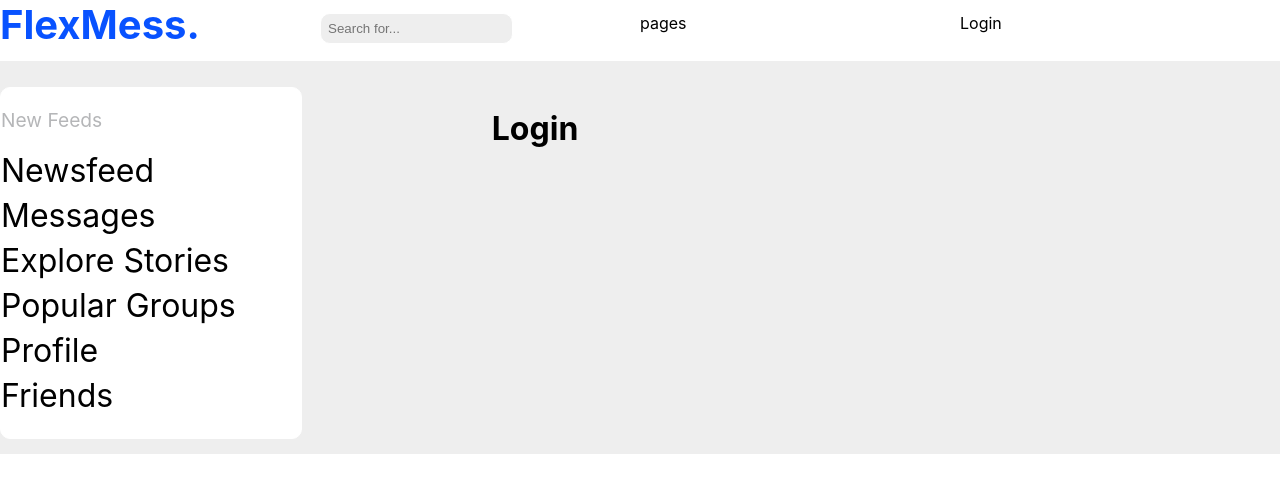
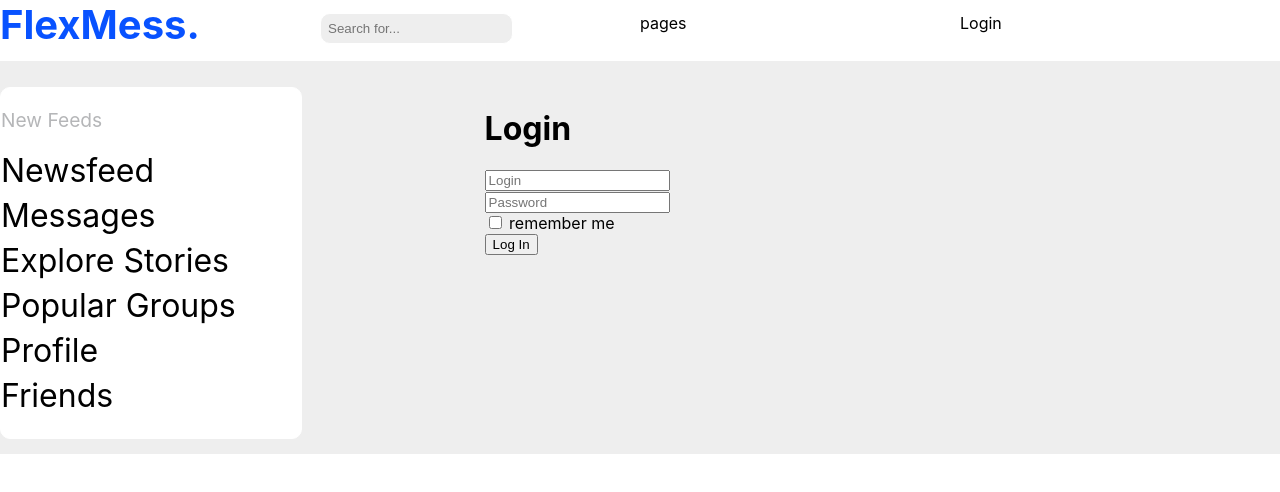
Before and after one commit to cupOfTea321/social-network2, a React (Create React App) app: page /login in a window 1280 px wide. Shown: the top 492 px of the page. Built offline with nearby package versions, Linux system fonts and the light colour scheme; no server answers.

Commit message:
after 75 with redux-form 1.0

```diff
--- a/package.json
+++ b/package.json
@@ -11,6 +11,7 @@
     "react-router-dom": "^6.4.2",
     "react-scripts": "5.0.1",
     "redux": "^4.2.0",
+    "redux-form": "^8.3.9",
     "redux-thunk": "^2.4.2",
     "web-vitals": "^2.1.4"
   },
--- a/src/Redux/redux_store.js
+++ b/src/Redux/redux_store.js
@@ -2,7 +2,7 @@
 import {profileReducer} from "./profile_reducer";
 import {dialogsReducer} from "./dialogs_reducer";
 import {friendsReducer} from "./friends_reducer";
-
+import {reducer as formReducer} from "redux-form"
 import AuthReducer from "./auth_reducer";
 import thunk from "redux-thunk";
 let reducers = combineReducers({
@@ -10,6 +10,7 @@
     dialogsPage: dialogsReducer,
     friendsPage: friendsReducer,
     auth  : AuthReducer,
+    form: formReducer,
 })
 
 // автоматически создаёт объект стор, в который передаются редьюсеры
--- a/src/components/Login/Login.jsx
+++ b/src/components/Login/Login.jsx
@@ -1,11 +1,40 @@
+import {Field, reduxForm} from "redux-form";
+
 const Login = (props) => {
+    const onSubmit = (formData) => {
+        console.log(formData)
+    }
     return(
         <div>
             <h1>
                 Login
             </h1>
+            <LoginReduxForm onSubmit={onSubmit}/>
         </div>
     );
 }
+const LoginForm = (props) => {
+    return(
+            <form onSubmit={props.handleSubmit}>
+                <div>
+                    <Field placeholder={"Login"} name={"log"} component={"input"}/>
+                </div>
+                <div>
+                    <Field placeholder={"Password"} name={"pass"} component={"input"}/>
+                </div>
+                <div>
+                    <Field type={"checkbox"} name={"remember"} component={"input"}/> remember me
+                </div>
+                <div>
+                    <button>Log In</button>
+                </div>
+            </form>
+    );
+}
 
+// Функция, возвращающая НОС
+const LoginReduxForm = reduxForm({
+    // a unique name for the form
+    form: 'login'
+})(LoginForm)
 export default Login;
--- a/src/components/Main/Profile/ProfileBars/ProfileBars.jsx
+++ b/src/components/Main/Profile/ProfileBars/ProfileBars.jsx
@@ -33,6 +33,7 @@
 
                 <div className={m.profile_block1}>
                     <p className="grey_text">Create Post</p>
+
                     <textarea onChange={changeTextPost}  ref={post} id="text" placeholder="What`s on your mind?"  rows="5"/>
                     <button onClick={ btnClick}>Add</button>
                 </div>
--- a/src/components/Main/Profile/ProfileContainer.jsx
+++ b/src/components/Main/Profile/ProfileContainer.jsx
@@ -21,7 +21,7 @@
 
         let profileId = this.props.router.params['*'];
         if (!profileId){
-            profileId = 2;
+            profileId = 26858;
         }
         this.props.getUserProfile(profileId);
         this.props.getStatus(profileId);
--- a/src/components/Main/Profile/ProfileWrapper/ProfileStatus.jsx
+++ b/src/components/Main/Profile/ProfileWrapper/ProfileStatus.jsx
@@ -25,6 +25,15 @@
         })
         this.props.updateStatus(this.state.status)
     }
+    componentDidUpdate(prevProps, prevState, snapshot) {
+        if (prevProps.status !== this.props.status){
+            this.setState({
+                status: this.props.status
+            });
+        }
+        console.log("componentDidUpdate")
+    }
+
     render() {
         return(
             <div>
--- a/src/hoc/withAuthRedirect.jsx
+++ b/src/hoc/withAuthRedirect.jsx
@@ -1,4 +1,4 @@
-import {Navigate} from "react-router-dom";
+
 
 import React from "react";
 import {connect} from "react-redux";
@@ -10,7 +10,7 @@
 export const withAuthRedirect = (Component) => {
     class RedirectComponent extends React.Component {
         render() {
-            if(this.props.isAuth === false) return <Navigate to={'/login'}/>;
+            // if(this.props.isAuth === false) return <Navigate to={'/login'}/>;
             return <Component {...this.props} />
         }
 
```
Also changed, not shown: 1 other file (tests, documents, lock files or other folders).
